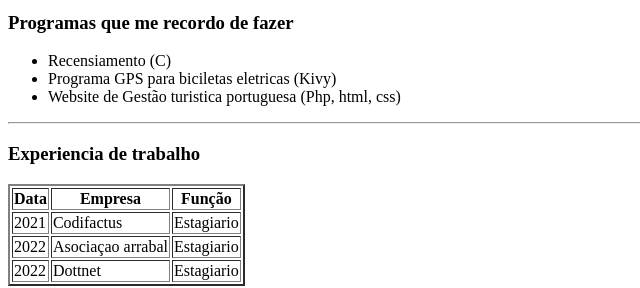
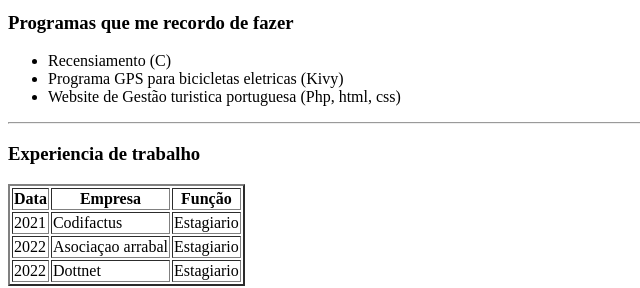
Before and after one commit to Fiagapcoo/website-pessoal, a plain HTML site: page index.html in a window 1280 px wide. Shown: the part 215-503 px from the top of the page, 0-640 px from the left. Drawn offline with Linux system fonts and the light colour scheme.

Commit message:
Correção de erros de sintaxe nas frases

```diff
--- a/index.html
+++ b/index.html
@@ -21,7 +21,7 @@
     <h3>Programas que me recordo de fazer</h3>
     <ul>
         <li>Recensiamento (C)</li>
-        <li>Programa GPS para biciletas eletricas (Kivy)</li>
+        <li>Programa GPS para bicicletas eletricas (Kivy)</li>
         <li>Website de Gestão turistica portuguesa (Php, html, css)</li>
     </ul>
 <hr>
```
